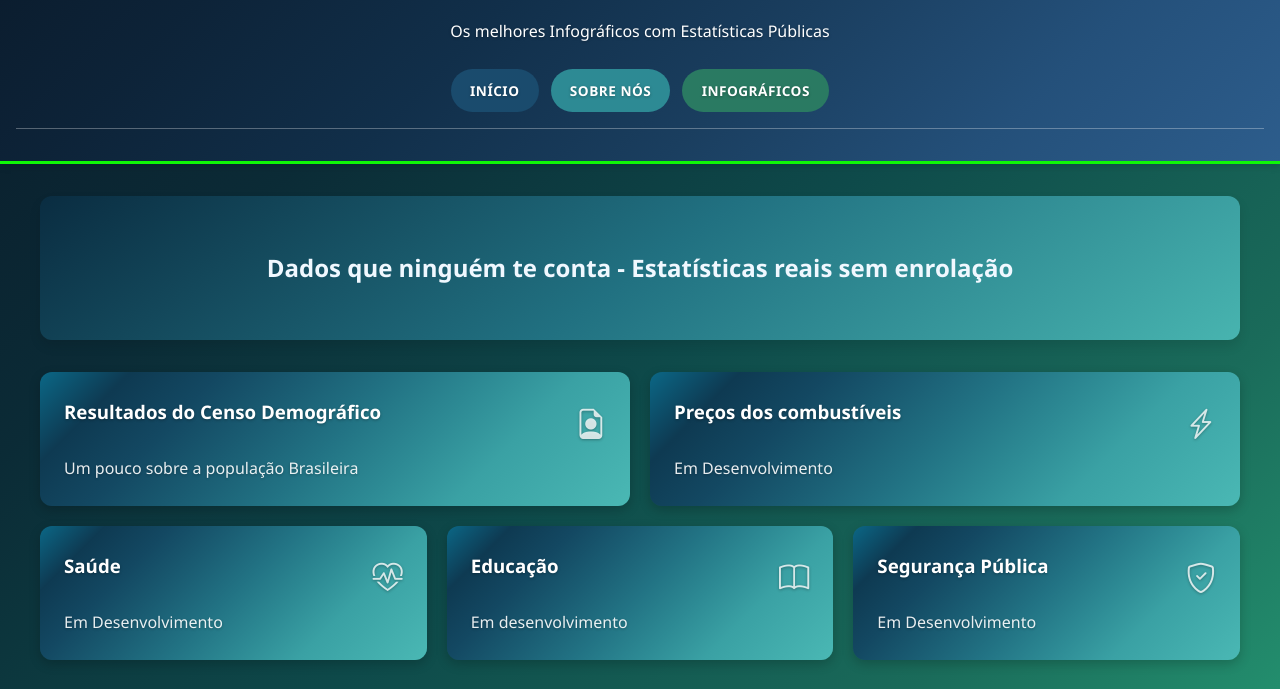
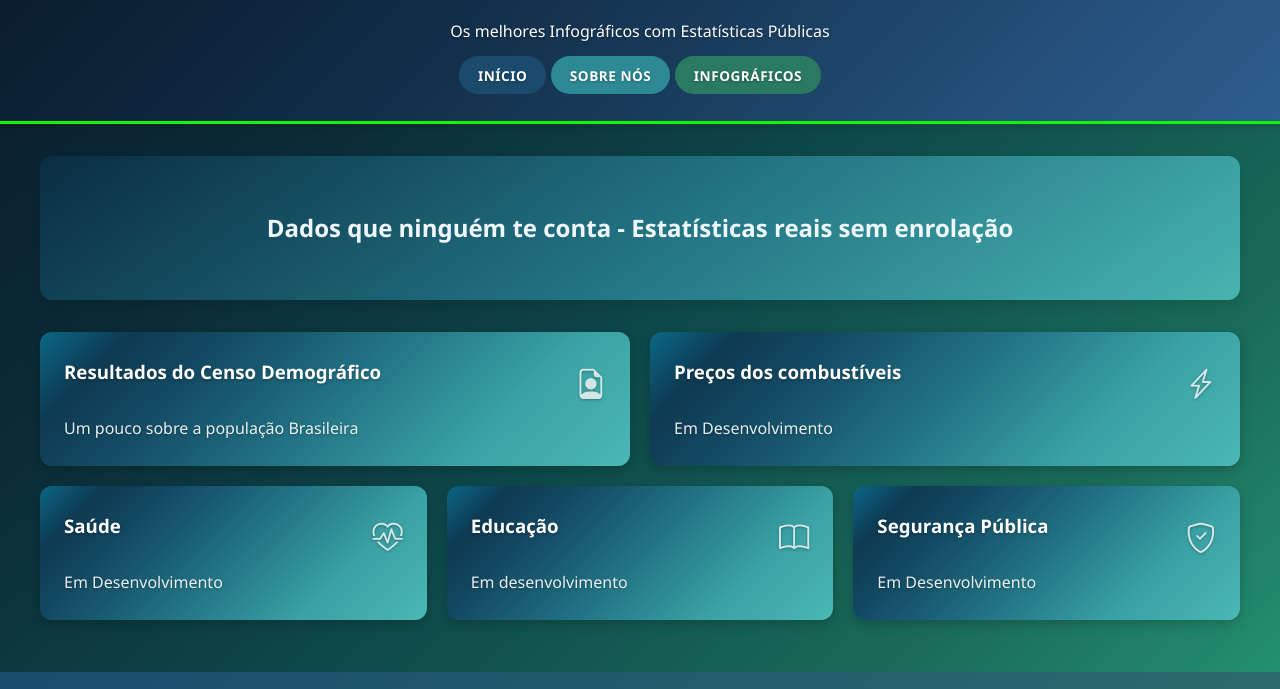
Before and after one commit to rafaellsimoes/dadosimpopulares.github.io, a plain HTML site: page infograficos/infograficos.html in a window 1280 px wide. Shown: the part 111-800 px from the top of the page. Drawn offline with nearby package versions, Linux system fonts and the light colour scheme.

Commit message:
Update infograficos.html

```diff
--- a/infograficos/infograficos.html
+++ b/infograficos/infograficos.html
@@ -264,11 +264,9 @@
         <h1>Infográficos</h1>
         <p>Os melhores Infográficos com Estatísticas Públicas</p>
 
-        <div class="botoes-temas">
-              <a href="../index.html" class="badge badge-pill badge-primary">Início</a>
-              <a href="/sobre_nos/sobre_nos.html" class="badge badge-pill badge-info">Sobre Nós</a>
-              <a href="/infograficos/infograficos.html" class="badge badge-pill badge-success">Infográficos</a>
-        </div>
+           <a href="/" class="badge badge-pill badge-primary">Início</a>
+    <a href="/sobre_nos/" class="badge badge-pill badge-info">Sobre Nós</a>
+    <a href="/infograficos/infograficos.html" class="badge badge-pill badge-success">Infográficos</a>
     </header>
 
     <main>
```
